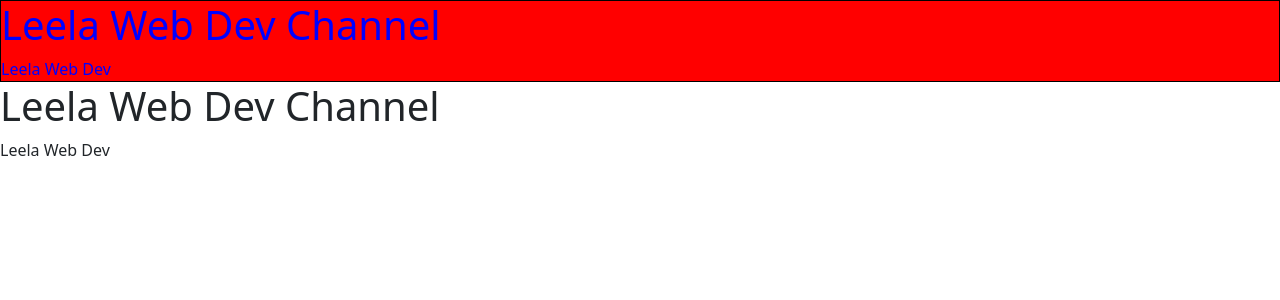
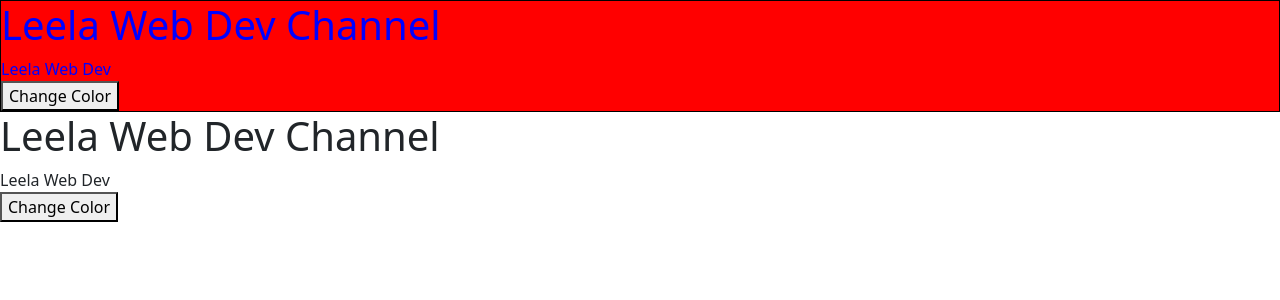
Before and after one commit to leelanarasimha/angular-animations, an Angular app: page / in a window 1280 px wide. Shown: the top 300 px of the page. Built offline with nearby package versions, Linux system fonts and the light colour scheme.

Commit message:
View child renderer2

```diff
--- a/src/app/Components/author/author.component.html
+++ b/src/app/Components/author/author.component.html
@@ -1 +1,3 @@
-<div [ngStyle]="{ 'width.em': 50 }">Leela Web Dev</div>
+<div #authorRef>Leela Web Dev</div>
+
+<button (click)="changeColor()">Change Color</button>
--- a/src/app/Components/author/author.component.ts
+++ b/src/app/Components/author/author.component.ts
@@ -1,4 +1,4 @@
-import { Component } from '@angular/core';
+import { Component, ViewChild, ElementRef, Renderer2 } from '@angular/core';
 
 @Component({
   selector: 'app-author',
@@ -6,14 +6,25 @@ import { Component } from '@angular/core';
   styleUrls: ['./author.component.css'],
 })
 export class AuthorComponent {
+  @ViewChild('authorRef') authorElement!: ElementRef<HTMLDivElement>;
   isActive: boolean = true;
+
+  constructor(private renderer: Renderer2) {}
 
   getActiveClasses() {
     return ['isActive'];
   }
 
+  ngAfterViewInit() {
+    console.log(this.authorElement);
+  }
+
   getColor() {
     return this.isActive ? 'green' : 'red';
+  }
+
+  changeColor() {
+    this.renderer.setStyle(this.authorElement.nativeElement, 'color', 'green');
   }
 }
 
```
